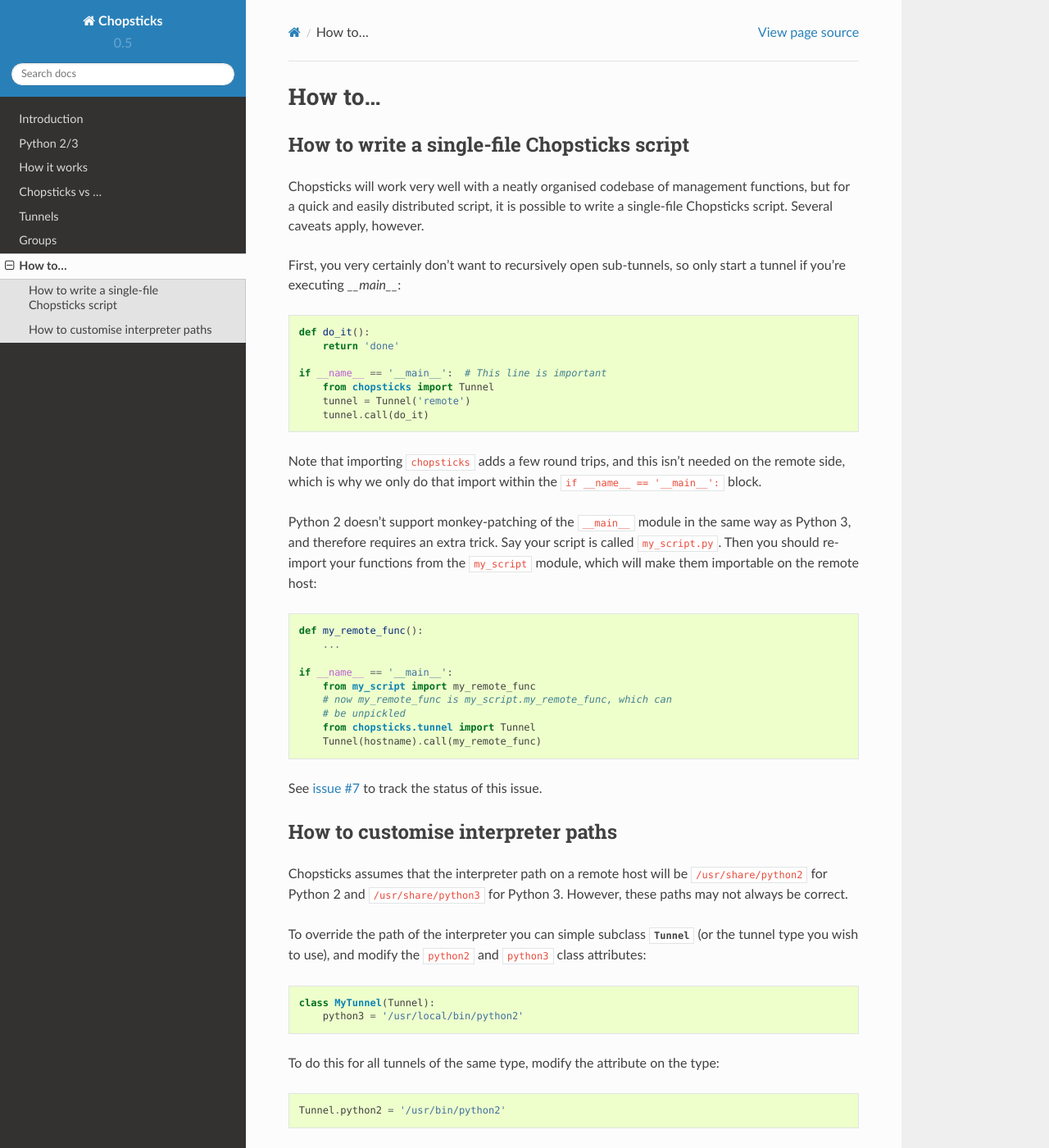
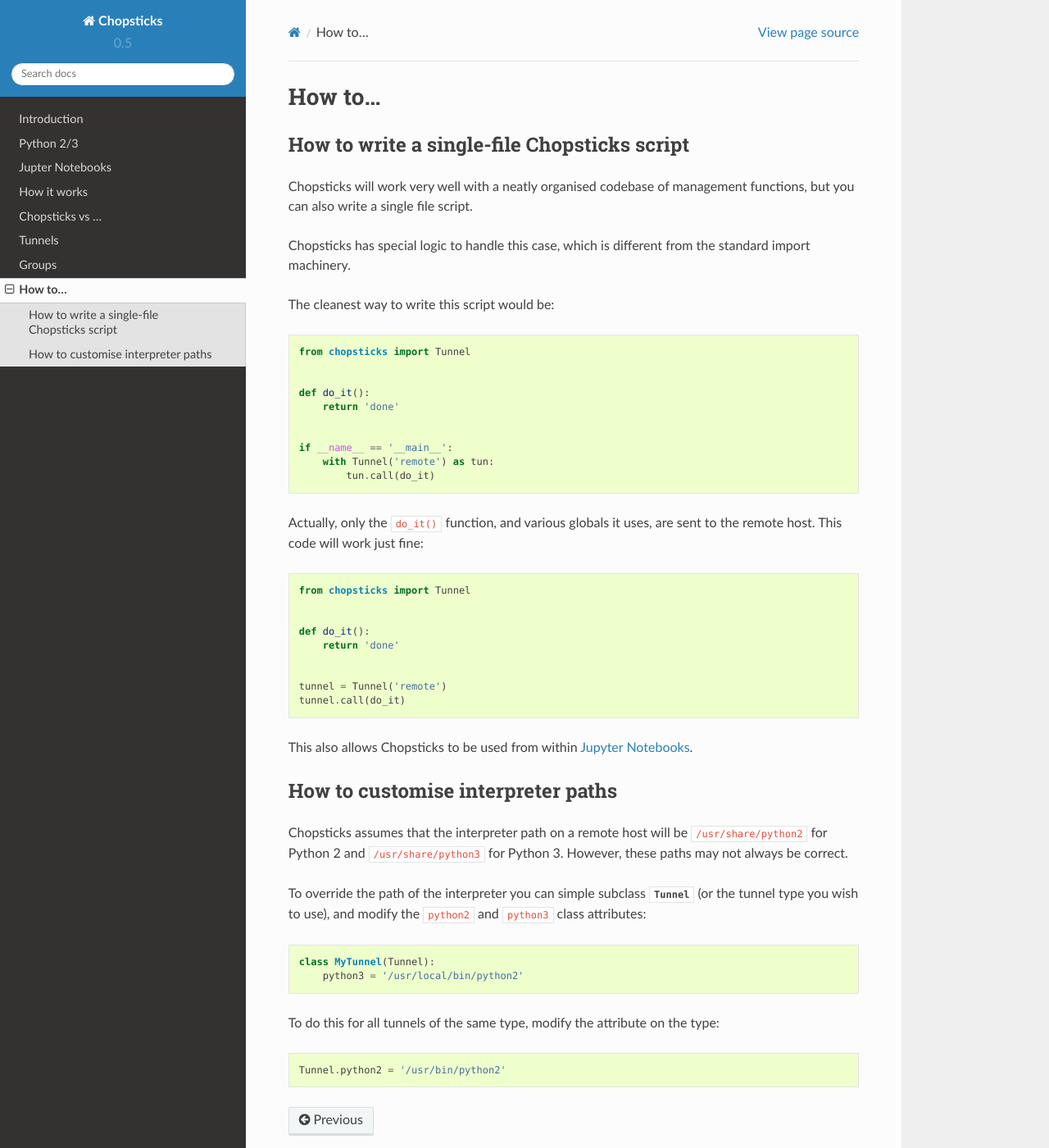
Before and after one commit to lordmauve/chopsticks, a Sphinx documentation site: the page built from doc/howto.rst, in a window 1280 px wide and 1400 px high. Shown: the whole window at 82% size. Built offline with Sphinx 7.4.7 and the Read the Docs theme 2.0.0, drawn with Linux system fonts in a browser that asks for light colours.

Commit message:
Update documentation to reflect latest changes

```diff
--- a/doc/howto.rst
+++ b/doc/howto.rst
@@ -5,44 +5,44 @@
 --------------------------------------------
 
 Chopsticks will work very well with a neatly organised codebase of management
-functions, but for a quick and easily distributed script, it is possible to
-write a single-file Chopsticks script. Several caveats apply, however.
+functions, but you can also write a single file script.
 
-First, you very certainly don't want to recursively open sub-tunnels, so
-only start a tunnel if you're executing `__main__`::
+Chopsticks has special logic to handle this case, which is different from
+the standard import machinery.
+
+The cleanest way to write this script would be::
+
+    from chopsticks import Tunnel
+
 
     def do_it():
         return 'done'
 
-    if __name__ == '__main__':  # This line is important
-        from chopsticks import Tunnel
-        tunnel = Tunnel('remote')
-        tunnel.call(do_it)
+
+    if __name__ == '__main__':
+        with Tunnel('remote') as tun:
+            tun.call(do_it)
 
 
-Note that importing ``chopsticks`` adds a few round trips, and this isn't
-needed on the remote side, which is why we only do that import within the
-``if __name__ == '__main__':`` block.
+Actually, only the ``do_it()`` function, and various globals it uses, are sent
+to the remote host. This code will work just fine::
 
-Python 2 doesn't support monkey-patching of the ``__main__`` module in the
-same way as Python 3, and therefore requires an extra trick.
-Say your script is called ``my_script.py``. Then you should re-import your
-functions from the ``my_script`` module, which will make them importable on
-the remote host::
 
-    def my_remote_func():
-        ...
+    from chopsticks import Tunnel
 
-    if __name__ == '__main__':
-        from my_script import my_remote_func
-        # now my_remote_func is my_script.my_remote_func, which can
-        # be unpickled
-        from chopsticks.tunnel import Tunnel
-        Tunnel(hostname).call(my_remote_func)
 
-See `issue #7`__ to track the status of this issue.
+    def do_it():
+        return 'done'
 
-.. __: https://github.com/lordmauve/chopsticks/issues/7
+
+    tunnel = Tunnel('remote')
+    tunnel.call(do_it)
+
+
+This also allows Chopsticks to be used from within `Jupyter Notebooks`_.
+
+.. _`Jupyter Notebooks`: http://jupyter.org/
+
 
 How to customise interpreter paths
 ----------------------------------
--- a/doc/index.rst
+++ b/doc/index.rst
@@ -20,6 +20,7 @@
 new functions you define. In effect, you have access to the same codebase on
 remote hosts as on the orchestration host.
 
+
 Chopsticks Documentation
 ========================
 
```
Also changed, not shown: README.rst (+20 -0 lines), doc/intro.rst (+38 -0 lines).
